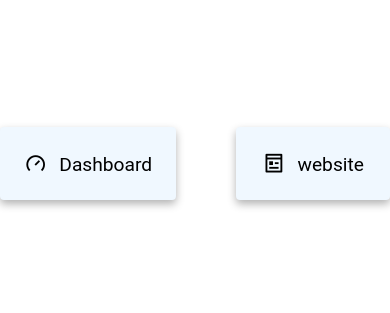
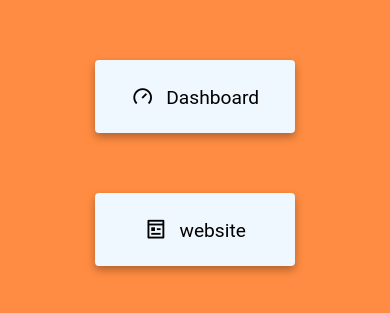
Before and after one commit to HonluePetnou/Funiro, a plain HTML site: page choice/index.html in a window 390 px wide. Shown: the part 259-572 px from the top of the page. Drawn offline with Linux system fonts and the light colour scheme.

Commit message:
first responsive management

```diff
--- a/choice/style.css
+++ b/choice/style.css
@@ -11,15 +11,25 @@
 body {
   height: 100vh;
   width: 100vw;
+  background-color: #ff8c42;
   overflow: hidden;
 }
 .container{
     width: 100%;
     height: 100%;
     display: flex;
+    flex-wrap: wrap;
     justify-content: center;
     align-items: center;
     column-gap: 60px;
+}
+@media screen and (width < 470px){
+  .container{
+    flex-direction: column;
+    row-gap: 60px;
+    background-color: #ff8c42;
+  }
+
 }
 .choice{
     width: 200px;
@@ -32,7 +42,7 @@ body {
 }
 .choice:hover{
     color: white;
-    background-color: #ff8c42;
+    background-color: #fa6306;
 }
 .choice i {
     padding-right: 12px;
```
